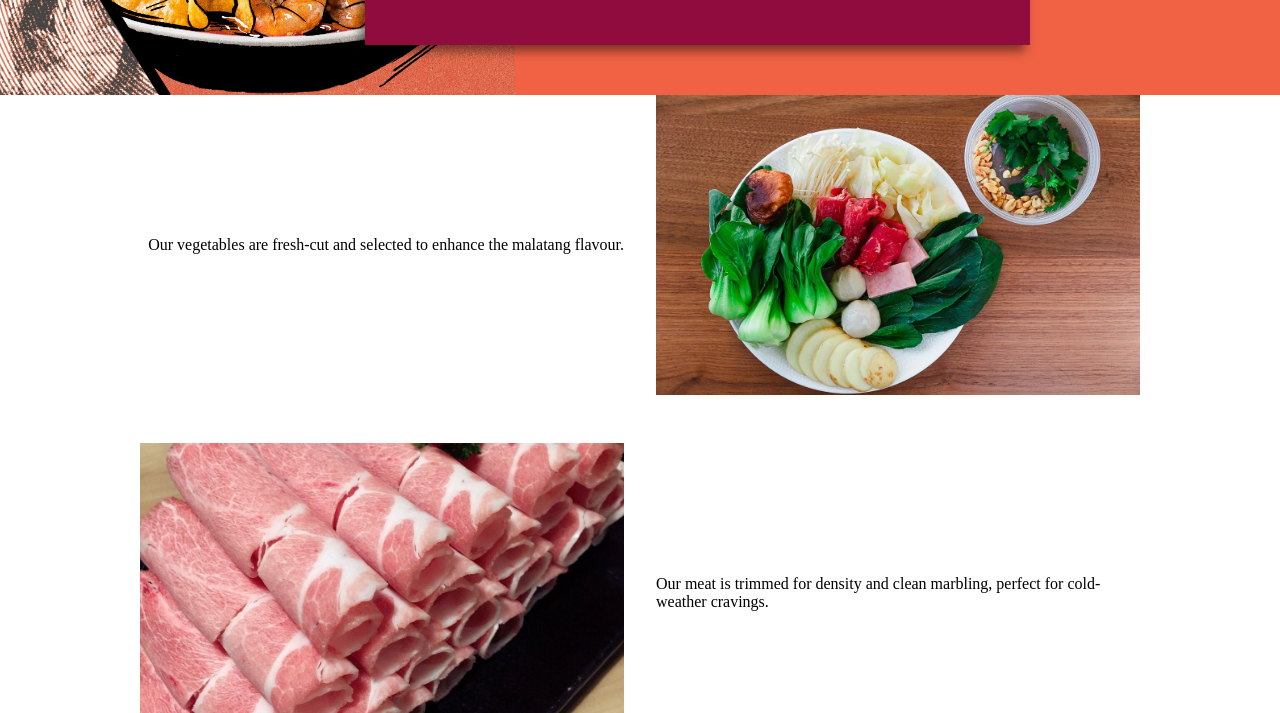
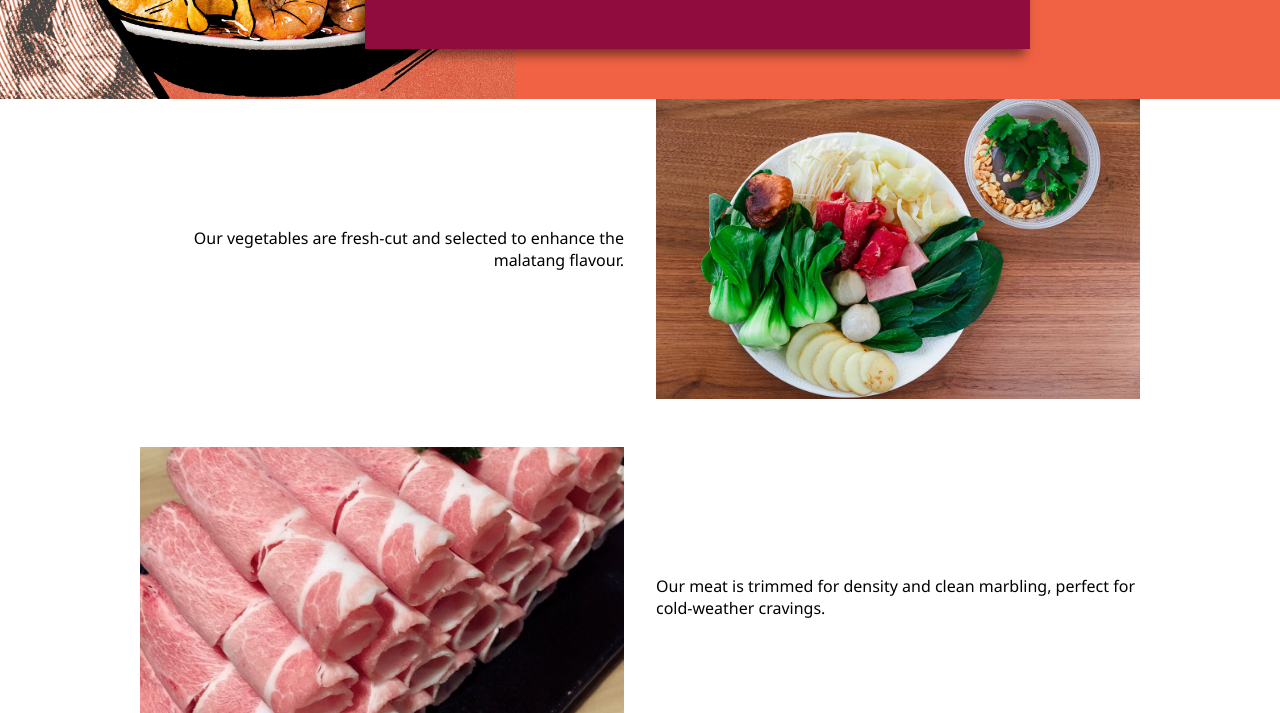
Before and after one commit to Caro-Sip/UI-UX_Project, a plain HTML site: page Homepage.html in a window 1280 px wide. Shown: the part 306-1019 px from the top of the page. Drawn offline with Linux system fonts and the light colour scheme; a web font is replaced by a local one.

Commit message:
normalize font family

```diff
--- a/Login.css
+++ b/Login.css
@@ -9,7 +9,6 @@ body {
     display: flex;
     flex-direction: column;
     min-height: 100vh;
-    font-family: 'Segoe UI', Tahoma, Geneva, Verdana, sans-serif; /* Fallback font */
 }
 
 main {
--- a/SignUp.css
+++ b/SignUp.css
@@ -8,7 +8,6 @@ body {
     display: flex;
     flex-direction: column;
     min-height: 100vh;
-    font-family: 'Segoe UI', Tahoma, Geneva, Verdana, sans-serif;
 }
 
 main {
--- a/base.css
+++ b/base.css
@@ -14,6 +14,7 @@ body {
     margin: 0;
     padding: 0;
     box-sizing: border-box;
+    font-family: 'Segoe UI', Tahoma, Geneva, Verdana, sans-serif;
 }
 
 @font-face {
```
